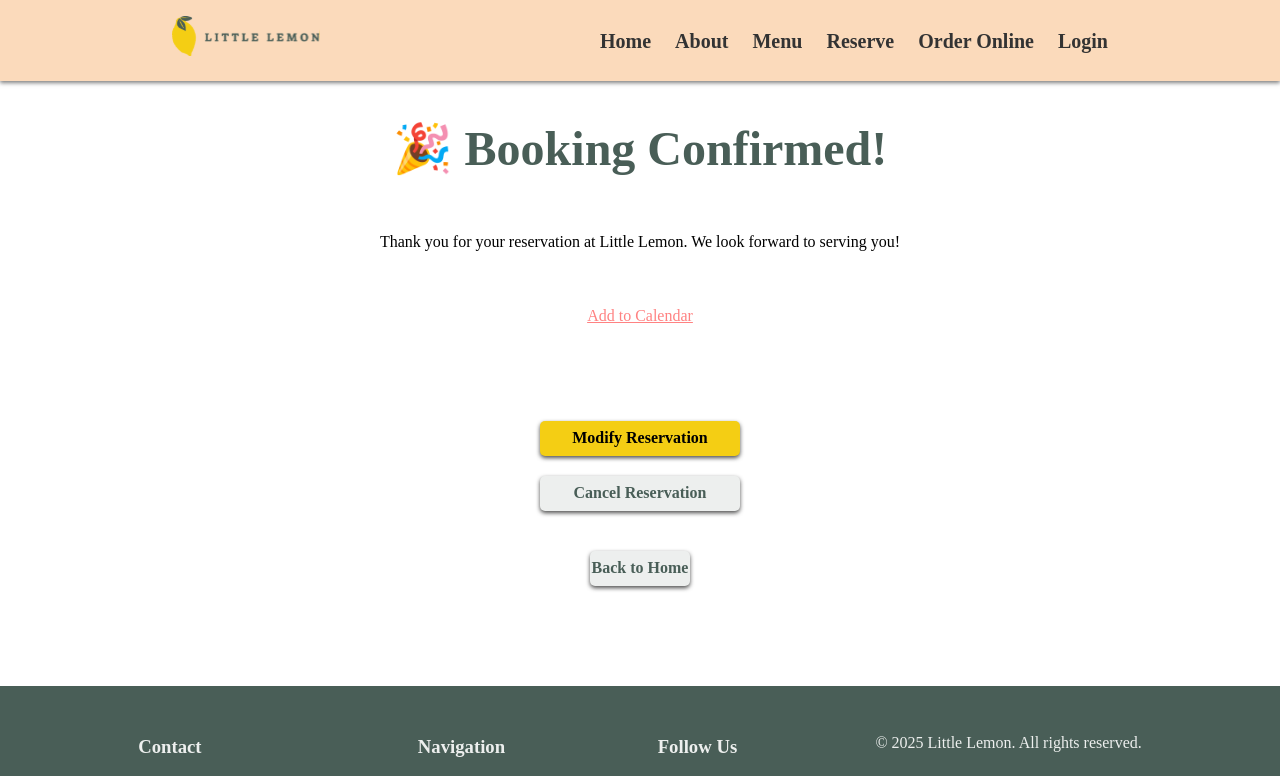
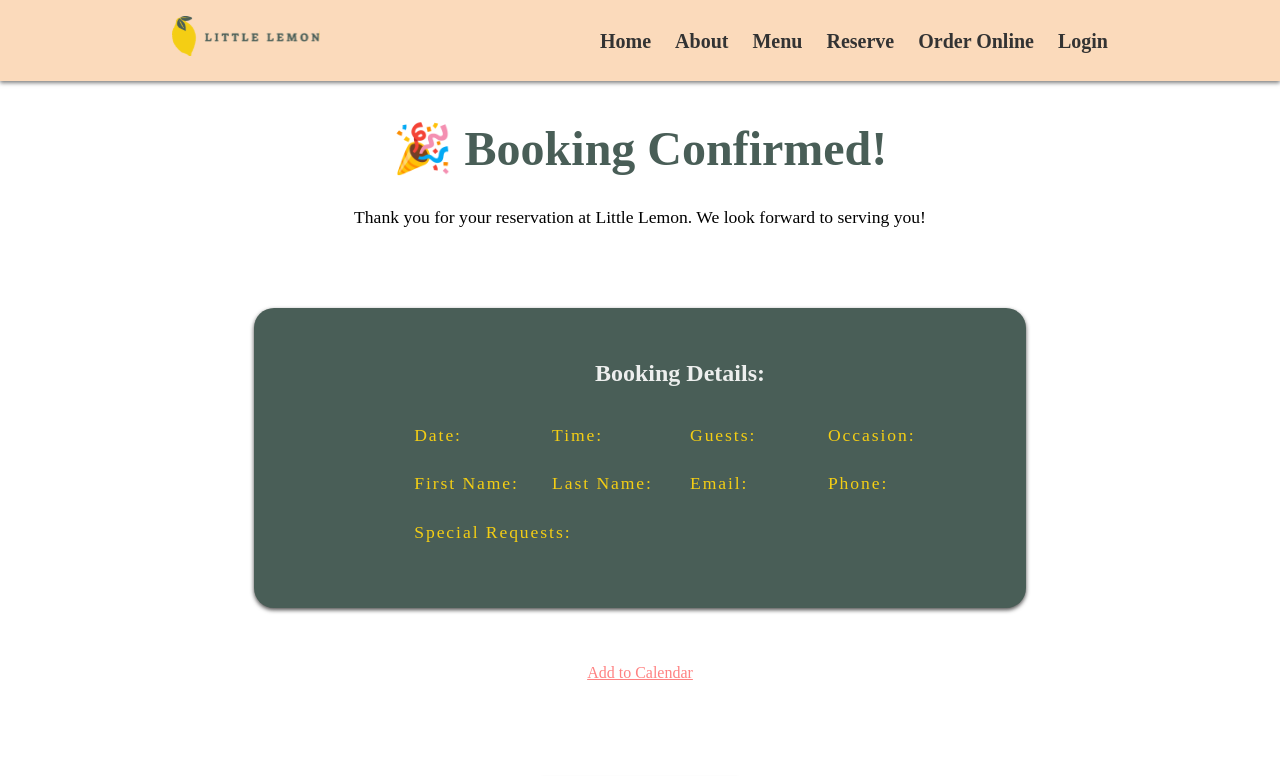
Before and after one commit to kaifunction/little-lemon, a React (Create React App) app: page /confirm in a window 1280 px wide. Shown: the top 776 px of the page. Built offline with nearby package versions, Linux system fonts and the light colour scheme; a web font is replaced by a local one.

Commit message:
confirmedBooking page

```diff
--- a/src/pages/BookingForm.js
+++ b/src/pages/BookingForm.js
@@ -13,10 +13,10 @@ function BookingForm(props) {
 
   const formik = useFormik({
     initialValues: {
-      date: props.bookingData.date || "",
-      time: props.bookingData.time || "",
-      guests: props.bookingData.guests || "",
-      occasion: props.bookingData.occasion || "",
+      date:"",
+      time:"",
+      guests:"",
+      occasion:"",
     },
     enableReinitialize: true,
     validationSchema: Yup.object({
@@ -29,11 +29,15 @@ function BookingForm(props) {
       occasion: Yup.string().required("Please pick an occasion!"),
     }),
     onSubmit: (values) => {
-      console.log(values);
+      console.log("=========>",values);
       props.setBookingData(values); // 保存 BookingForm 的表单数据
       props.dispatch({ type: "change_date", date: new Date(values.date) });
       props.submitForm(values);
-      navigator("/customer");  // <== 加上这一句！！！
+      navigator("/customer", {
+        state: {
+          bookingData: values,
+        },
+      });  // <== 加上这一句！！！
     },
   });
 
--- a/src/pages/ConfirmedBooking.css
+++ b/src/pages/ConfirmedBooking.css
@@ -2,10 +2,56 @@
      display: flex;
      flex-direction: column;
      align-items: center;
+     justify-content: center;
 }
 
 .confirm-container h1{
      font-size: 3rem;
+}
+
+.confirm-booking-details{
+     display: flex;
+     flex-direction: column;
+     align-items: center;
+     background-color: #495E57;
+     margin-bottom: 1rem;
+     padding: 2rem 5rem 3rem 10rem;
+     border-radius: 20px;
+     box-shadow: 0 2px 4px rgba(0, 0, 0, 0.7);
+}
+
+.details{
+     color: #F4CE14;
+     font-weight: 500;
+     letter-spacing: .12rem;
+}
+
+.details-info{
+     font-weight: 700;
+     letter-spacing: .12rem;
+}
+
+.confirm-booking-details h2{
+     color: #EDEFEE;
+     font-size: 1.5rem;
+     margin-bottom: 3rem;
+}
+
+.confirm-details{
+     display: grid;
+     grid-template-columns: repeat(4, 1fr);
+     gap: 20px;
+}
+
+.full-row{
+     grid-column: span 4;
+     max-width: 600px;
+}
+
+.confirm-details p {
+     color: #EDEFEE;
+     margin-top: -10px;
+     font-size: 1.1rem;
 }
 
 .confirmed-button{
--- a/src/pages/ConfirmedBooking.js
+++ b/src/pages/ConfirmedBooking.js
@@ -1,26 +1,95 @@
-import { Link } from 'react-router-dom';
-import './ConfirmedBooking.css'
-import { useNavigate } from 'react-router-dom';
+import { Link } from "react-router-dom";
+import "./ConfirmedBooking.css";
+import { useNavigate, useLocation } from "react-router-dom";
 
-function ConfirmedBooking(){
-     const navigator = useNavigate();
+function ConfirmedBooking() {
+  const navigator = useNavigate();
+  const location = useLocation();
+  const { bookingData, customerData } = location.state || {};
 
-     const handleBack = (e) => {
-          e.preventDefault();
-          navigator("/");
-     }
+  const handleBack = (e) => {
+    e.preventDefault();
+    navigator("/");
+  };
 
-     return (
-          <section className='confirm-container'>
-               <h1>🎉 Booking Confirmed!</h1>
-               <p>Thank you for your reservation at Little Lemon. We look forward to serving you!</p>
-               <Link><p className='add-to-calendar'>Add to Calendar</p></Link>
-               <button className='confirmed-button modify-but'>Modify Reservation</button>
-               <button className='confirmed-button cancel-but'>Cancel Reservation</button>
-               <button onClick={handleBack} className="back-button-confirm">Back to Home</button>
+  return (
+    <section className="confirm-container">
+      <h1>🎉 Booking Confirmed!</h1>
+      <p
+        style={{ fontSize: "1.1rem", marginTop: "-10px", marginBottom: "5rem" }}
+      >
+        Thank you for your reservation at Little Lemon. We look forward to
+        serving you!
+      </p>
+
+      <div className="confirm-booking-details">
+        <h2>Booking Details: </h2>
+        <section className="confirm-details">
+          <p>
+            <span className="details">Date:</span>&nbsp;&nbsp;&nbsp;
+            <span className="details-info">{bookingData?.date}</span>
+          </p>
+          <p>
+            <span className="details">Time:</span>&nbsp;&nbsp;&nbsp;
+            <span className="details-info">{bookingData?.time}</span>
+          </p>
+          <p>
+            <span className="details">Guests:</span>&nbsp;&nbsp;&nbsp;
+            <span className="details-info">{bookingData?.guests}</span>
+          </p>
+          <p>
+            <span className="details">
+              Occasion:
+            </span>&nbsp;&nbsp;&nbsp;
+            <span className="details-info">{bookingData?.occasion}</span>
+          </p>
+          <p>
+            <span className="details">
+              First Name:
+            </span>&nbsp;&nbsp;&nbsp;
+            <span className="details-info">{customerData?.firstName}</span>
+          </p>
+          <p>
+            <span className="details">
+              Last Name:
+            </span>&nbsp;&nbsp;&nbsp;
+            <span className="details-info">{customerData?.lastName}</span>
+          </p>
+          <p>
+            <span className="details">Email:</span>&nbsp;&nbsp;&nbsp;
+            <span className="details-info">{customerData?.email}</span>
+          </p>
+          <p>
+            <span className="details">Phone: </span>&nbsp;&nbsp;&nbsp;
+            <span className="details-info">{customerData?.phone}</span>
+          </p>
+          <p className="full-row">
+            <span className="details">
+              Special Requests:
+            </span>&nbsp;&nbsp;&nbsp;
+            <span className="details-info">{customerData?.specialRequests}</span>
+          </p>
+        </section>
+      </div>
+      {/* <div className="confirm-customer-info">
+          <h2>Customer Information</h2>
+          <section className="confirm-details">
           </section>
-     )
+        </div> */}
+      <p className="add-to-calendar" style={{ cursor: "pointer" }}>
+        Add to Calendar
+      </p>
+      <button className="confirmed-button modify-but">
+        Modify Reservation
+      </button>
+      <button className="confirmed-button cancel-but">
+        Cancel Reservation
+      </button>
+      <button onClick={handleBack} className="back-button-confirm">
+        Back to Home
+      </button>
+    </section>
+  );
 }
 
-
 export default ConfirmedBooking;
--- a/src/pages/CustomerInfo.js
+++ b/src/pages/CustomerInfo.js
@@ -1,10 +1,13 @@
-import { useNavigate } from "react-router-dom";
+import { useNavigate, useLocation } from "react-router-dom";
 import { useFormik } from "formik";
 import * as Yup from "yup";
 import Swal from "sweetalert2";
 import "./CustomerInfo.css";
 
 function CustomerInfo(props) {
+     const location = useLocation();
+     const bookingData = location.state?.bookingData || {};
+     // console.log("bookingData", bookingData);
   const navigate = useNavigate();
   const handleBack = async (e) => {
     e.preventDefault();
@@ -51,7 +54,12 @@ function CustomerInfo(props) {
       specialRequests: Yup.string(),
     }),
     onSubmit: (values) => {
-      navigate("/confirm");
+      navigate("/confirm", {
+          state: {
+               bookingData: bookingData,
+               customerData: values,
+          },
+      });
     },
   });
   return (
```
Also changed, not shown: src/components/Main.js (+11 -7 lines).
